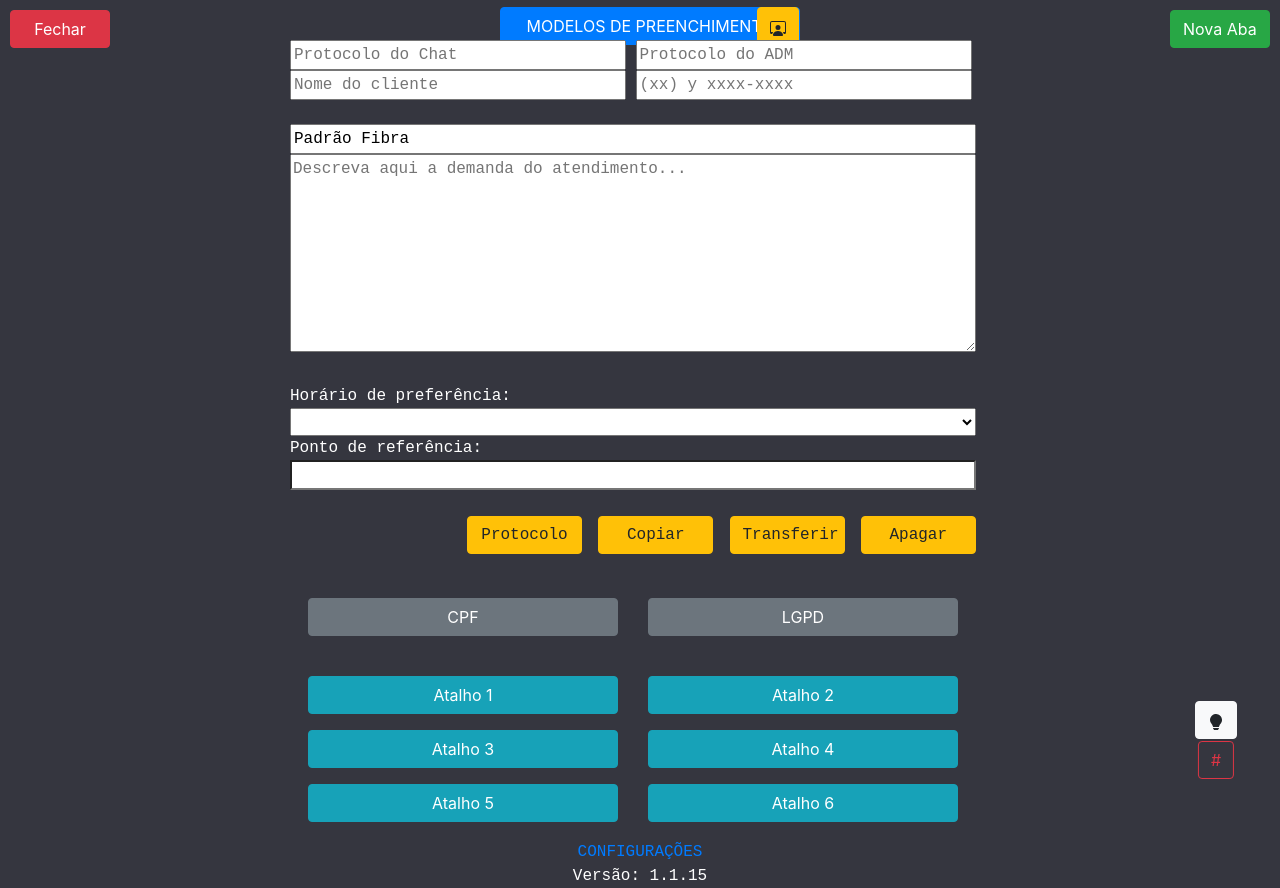
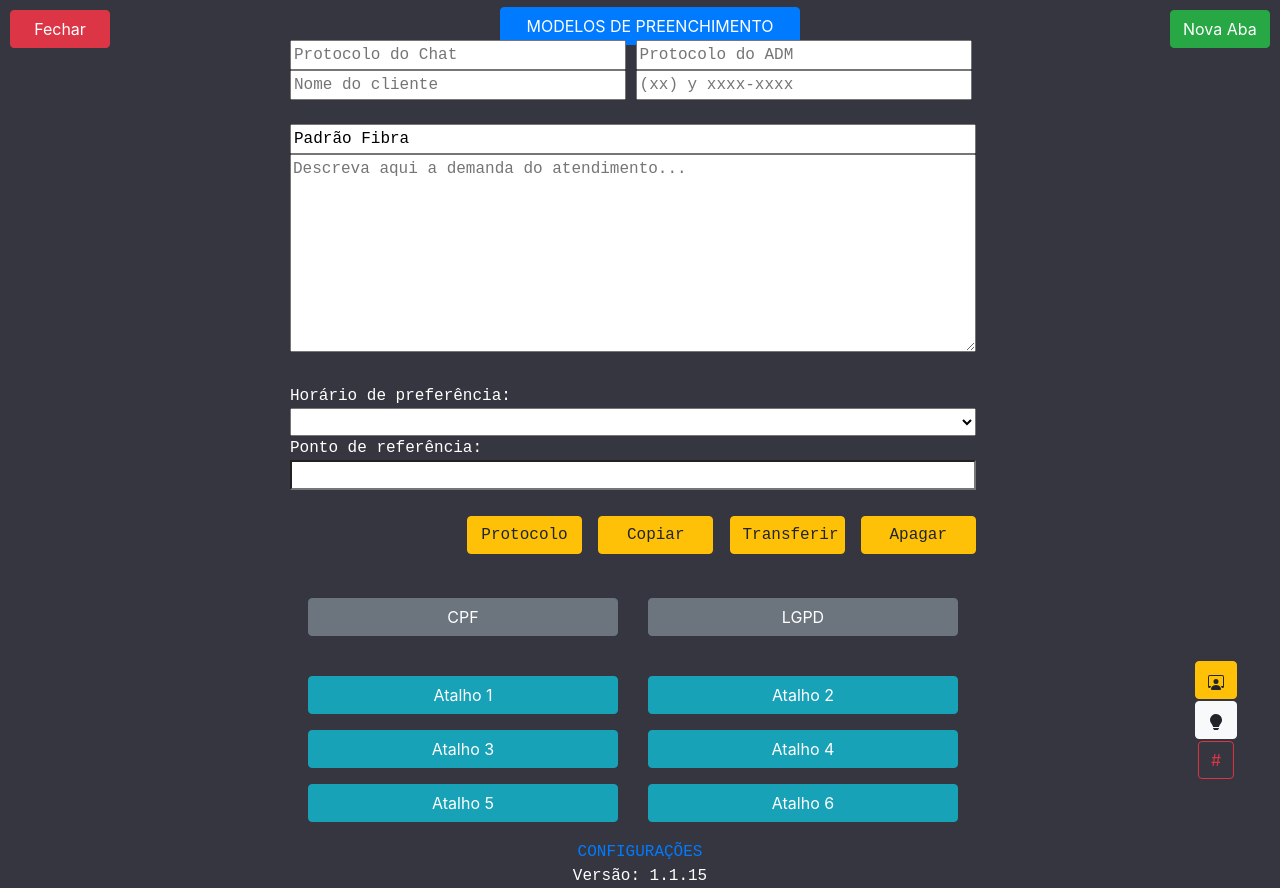
Before and after one commit to LucasAguiar00/chat, a PHP site: page / in a window 1280 px wide. Run offline with PHP 8.4, Linux system fonts and the light colour scheme.

Commit message:
Add files via upload

```diff
--- a/estilos/index.css
+++ b/estilos/index.css
@@ -73,12 +73,12 @@ footer{
 }
 
 #modelos_noc{
-    margin: 10px;
+
 
 
     position: absolute;
-    left: 60%;
-    top: 02%;
+    left: 95%;
+    top: 85%;
     transform: translate(-50%, -50%);
 
 }
--- a/index.html
+++ b/index.html
@@ -32,6 +32,7 @@
         <button type="button" id="fechar" class="btn btn-danger" onclick="javascript:window.close()">Fechar</button>
 
         <button type="button" id="modelos" class="btn btn-primary" data-toggle="modal" data-target="#exampleModalCenter"> MODELOS DE PREENCHIMENTO </button>
+
         <button type="button" id="modelos_noc" class="btn btn-warning" data-toggle="modal" data-target="#padrao_noc">
             <svg xmlns="http://www.w3.org/2000/svg" width="16" height="16" fill="currentColor" class="bi bi-person-workspace" viewBox="0 0 16 16">
                 <path d="M4 16s-1 0-1-1 1-4 5-4 5 3 5 4-1 1-1 1H4Zm4-5.95a2.5 2.5 0 1 0 0-5 2.5 2.5 0 0 0 0 5Z"/>
```
